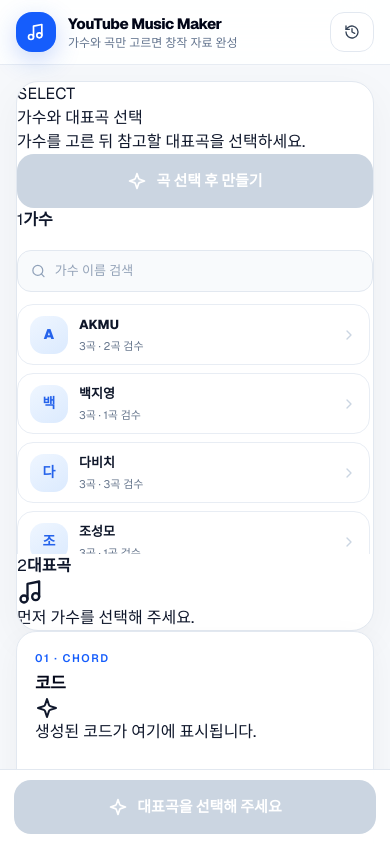
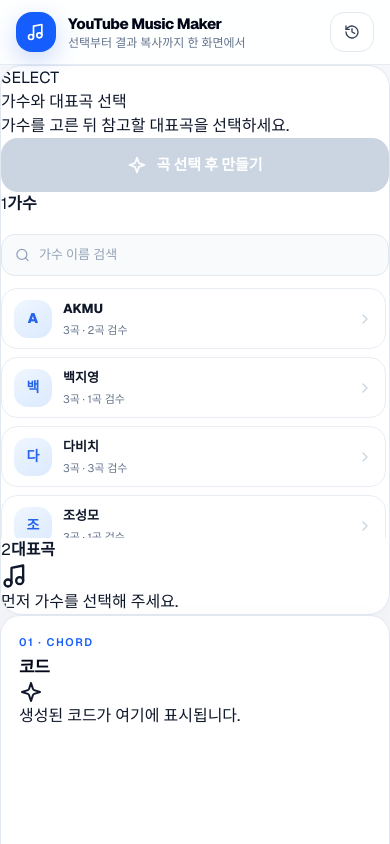
Before and after one commit to Flow4Work/Youtubemusic, a Next.js app: page / in a window 390 px wide. Shown: the top 844 px of the page. Built offline with nearby package versions, Linux system fonts and the light colour scheme.

Commit message:
Arrange generator as a dense one-page studio

```diff
--- a/src/components/music-generator.tsx
+++ b/src/components/music-generator.tsx
@@ -1,7 +1,7 @@
 "use client";
 
 import { useEffect, useMemo, useRef, useState } from "react";
-import { HistoryIcon, MusicIcon, RefreshIcon, SparklesIcon } from "@/components/icons";
+import { HistoryIcon, MusicIcon } from "@/components/icons";
 import { GeneratorResults } from "@/components/generator-results";
 import { GeneratorSelection } from "@/components/generator-selection";
 import { HistoryDrawer } from "@/components/history-drawer";
@@ -14,9 +14,9 @@ const targetLabel: Record<GenerationTarget, string> = { all: "전체 결과", ch
 function mergeTarget(current: GenerationResult, incoming: GenerationResult, target: GenerationTarget): GenerationResult {
   if (target === "all") return incoming;
   if (target === "chords") return { ...current, chords: incoming.chords };
-  if (target === "style") return { ...current, sunoStyle: incoming.sunoStyle };
+  if (target === "style") return { ...current, sunoStyle: incoming.sunoStyle, sunoStyleKorean: incoming.sunoStyleKorean };
   if (target === "lyrics") return { ...current, lyrics: incoming.lyrics };
-  if (target === "titles") return { ...current, titles: incoming.titles };
+  if (target === "titles") return { ...current, titles: incoming.titles, titlesEnglish: incoming.titlesEnglish };
   return { ...current, hashtags: incoming.hashtags };
 }
 
@@ -27,8 +27,13 @@ function makeId(): string {
 async function copyText(text: string): Promise<void> {
   if (navigator.clipboard?.writeText) return navigator.clipboard.writeText(text);
   const area = document.createElement("textarea");
-  area.value = text; area.style.position = "fixed"; area.style.opacity = "0";
-  document.body.appendChild(area); area.select(); document.execCommand("copy"); area.remove();
+  area.value = text;
+  area.style.position = "fixed";
+  area.style.opacity = "0";
+  document.body.appendChild(area);
+  area.select();
+  document.execCommand("copy");
+  area.remove();
 }
 
 export default function MusicGenerator({ artists }: { artists: Artist[] }) {
@@ -44,15 +49,22 @@ export default function MusicGenerator({ artists }: { artists: Artist[] }) {
   const [lyricsTab, setLyricsTab] = useState<"a" | "b">("a");
   const [simplified, setSimplified] = useState(false);
   const abortRef = useRef<AbortController | null>(null);
+  const copyTimerRef = useRef<number | null>(null);
 
   useEffect(() => {
     const frame = window.requestAnimationFrame(() => setHistory(loadHistory()));
-    return () => { window.cancelAnimationFrame(frame); abortRef.current?.abort(); };
+    return () => {
+      window.cancelAnimationFrame(frame);
+      abortRef.current?.abort();
+      if (copyTimerRef.current) window.clearTimeout(copyTimerRef.current);
+    };
   }, []);
+
   useEffect(() => {
     if (!historyOpen) return;
     const close = (event: KeyboardEvent) => { if (event.key === "Escape") setHistoryOpen(false); };
-    window.addEventListener("keydown", close); return () => window.removeEventListener("keydown", close);
+    window.addEventListener("keydown", close);
+    return () => window.removeEventListener("keydown", close);
   }, [historyOpen]);
 
   const filteredArtists = useMemo(() => {
@@ -66,23 +78,56 @@ export default function MusicGenerator({ artists }: { artists: Artist[] }) {
   const providerName = result?.provider === "groq" ? "Groq" : "Mock";
 
   function chooseArtist(id: string) {
-    setArtistId(id); setSongId(""); setResult(null); setMessage(null);
+    setArtistId(id);
+    setSongId("");
+    setResult(null);
+    setMessage(null);
   }
+
   function chooseSong(id: string) {
-    setSongId(id); setResult(null); setMessage(null);
+    setSongId(id);
+    setResult(null);
+    setMessage(null);
   }
+
   async function showCopied(key: string, text: string) {
-    try { await copyText(text); setCopied(key); window.setTimeout(() => setCopied((value) => value === key ? "" : value), 1400); }
-    catch { setMessage({ text: "복사에 실패했습니다. 브라우저 권한을 확인해 주세요.", error: true }); }
+    if (!text.trim()) return;
+    try {
+      await copyText(text);
+      setCopied(key);
+      if (copyTimerRef.current) window.clearTimeout(copyTimerRef.current);
+      copyTimerRef.current = window.setTimeout(() => {
+        setCopied("");
+        copyTimerRef.current = null;
+      }, 1400);
+    } catch {
+      setMessage({ text: "복사에 실패했습니다. 브라우저 권한을 확인해 주세요.", error: true });
+    }
   }
 
   async function generate(target: GenerationTarget) {
     if (!selectedArtist || !selectedSong || loading) return;
-    setLoading(target); setMessage(null); abortRef.current?.abort();
-    const controller = new AbortController(); abortRef.current = controller;
+    setLoading(target);
+    setMessage(null);
+    abortRef.current?.abort();
+    const controller = new AbortController();
+    abortRef.current = controller;
     try {
-      const existing = result ? { chords: result.chords, sunoStyle: result.sunoStyle, lyrics: result.lyrics, titles: result.titles, hashtags: result.hashtags } : undefined;
-      const response = await fetch("/api/generate", { method: "POST", headers: { "Content-Type": "application/json" }, body: JSON.stringify({ artist: selectedArtist, song: selectedSong, target, existing }), signal: controller.signal });
+      const existing = result ? {
+        chords: result.chords,
+        sunoStyle: result.sunoStyle,
+        sunoStyleKorean: result.sunoStyleKorean,
+        lyrics: result.lyrics,
+        titles: result.titles,
+        titlesEnglish: result.titlesEnglish,
+        hashtags: result.hashtags,
+      } : undefined;
+      const response = await fetch("/api/generate", {
+        method: "POST",
+        headers: { "Content-Type": "application/json" },
+        body: JSON.stringify({ artist: selectedArtist, song: selectedSong, target, existing }),
+        signal: controller.signal,
+      });
       const data = await response.json() as GenerateResponse & { error?: string };
       if (!response.ok) {
         if (response.status === 429) throw new Error("요청이 많습니다. 잠시 뒤 다시 시도해 주세요.");
@@ -90,37 +135,60 @@ export default function MusicGenerator({ artists }: { artists: Artist[] }) {
         throw new Error(data.error || "생성 요청에 실패했습니다.");
       }
       const merged = result ? mergeTarget(result, data.result, target) : data.result;
-      const payload: GeneratedPayload = { ...merged, id: target === "all" || !result ? makeId() : result.id, artistId: selectedArtist.id, artistName: selectedArtist.name, songId: selectedSong.id, songTitle: selectedSong.title, provider: data.provider, generatedAt: new Date().toISOString(), warning: data.warning };
-      setResult(payload); setSimplified(false); setHistory((current) => prependHistory(payload, current));
+      const payload: GeneratedPayload = {
+        ...merged,
+        id: target === "all" || !result ? makeId() : result.id,
+        artistId: selectedArtist.id,
+        artistName: selectedArtist.name,
+        songId: selectedSong.id,
+        songTitle: selectedSong.title,
+        provider: data.provider,
+        generatedAt: new Date().toISOString(),
+        warning: data.warning,
+      };
+      setResult(payload);
+      setSimplified(false);
+      setHistory((current) => prependHistory(payload, current));
       setMessage({ text: data.warning || `${targetLabel[target]} 생성이 완료되었습니다.`, error: false });
     } catch (error) {
       if (error instanceof Error && error.name === "AbortError") return;
       setMessage({ text: error instanceof Error ? error.message : "네트워크 오류가 발생했습니다.", error: true });
-    } finally { setLoading(null); abortRef.current = null; }
+    } finally {
+      setLoading(null);
+      abortRef.current = null;
+    }
   }
 
   function transpose(value: number) {
     if (!result) return;
     const next = { ...result, chords: transposeChordResult(result.chords, value), generatedAt: new Date().toISOString() };
-    setResult(next); setHistory((current) => prependHistory(next, current));
-  }
-  function loadSaved(item: GeneratedPayload) {
-    setArtistId(item.artistId); setSongId(item.songId); setResult(item); setHistoryOpen(false); setMessage({ text: "이전 결과를 불러왔습니다.", error: false });
+    setResult(next);
+    setHistory((current) => prependHistory(next, current));
   }
 
-  return <main className="min-h-screen bg-[#f6f8fb] pb-28 text-slate-900 md:pb-12">
-    <header className="sticky top-0 z-30 border-b border-slate-200/80 bg-white/90 backdrop-blur-xl"><div className="mx-auto flex h-16 max-w-[1600px] items-center justify-between px-4 sm:px-6 lg:px-8">
-      <div className="flex items-center gap-3"><span className="grid size-10 place-items-center rounded-2xl bg-blue-600 text-white shadow-[0_8px_24px_rgba(37,99,235,.25)]"><MusicIcon className="size-5"/></span><div><p className="text-[15px] font-extrabold tracking-[-0.03em] text-slate-950">YouTube Music Maker</p><p className="text-xs text-slate-500">가수와 곡만 고르면 창작 자료 완성</p></div></div>
+  function loadSaved(item: GeneratedPayload) {
+    setArtistId(item.artistId);
+    setSongId(item.songId);
+    setResult(item);
+    setHistoryOpen(false);
+    setMessage({ text: "이전 결과를 불러왔습니다.", error: false });
+  }
+
+  return <main className="min-h-screen bg-[#f6f8fb] text-slate-900">
+    <header className="sticky top-0 z-30 border-b border-slate-200/80 bg-white/90 backdrop-blur-xl"><div className="mx-auto flex h-16 max-w-[1800px] items-center justify-between px-4 sm:px-6 lg:px-8">
+      <div className="flex items-center gap-3"><span className="grid size-10 place-items-center rounded-2xl bg-blue-600 text-white shadow-[0_8px_24px_rgba(37,99,235,.25)]"><MusicIcon className="size-5"/></span><div><p className="text-[15px] font-extrabold tracking-[-0.03em] text-slate-950">YouTube Music Maker</p><p className="text-xs text-slate-500">선택부터 결과 복사까지 한 화면에서</p></div></div>
       <button type="button" onClick={() => setHistoryOpen(true)} className="secondary-button"><HistoryIcon className="size-4"/><span className="hidden sm:inline">최근 결과</span>{history.length > 0 && <span className="count-badge">{history.length}</span>}</button>
     </div></header>
 
-    <div className="mx-auto max-w-[1600px] px-4 pt-4 sm:px-6 lg:px-8">
-      <GeneratorSelection artists={filteredArtists} artistId={artistId} songId={songId} query={query} selectedArtist={selectedArtist} selectedSong={selectedSong} canGenerate={canGenerate} loadingTarget={loading} onQuery={setQuery} onArtist={chooseArtist} onSong={chooseSong} onGenerate={() => generate("all")}/>
-      {message && <div className={`mt-5 rounded-2xl border px-4 py-3 text-sm ${message.error ? "border-red-200 bg-red-50 text-red-700" : "border-blue-200 bg-blue-50 text-blue-700"}`} role="status">{message.text}</div>}
-      <GeneratorResults result={result} chords={displayChords} loading={loading} simplified={simplified} lyricsTab={lyricsTab} copied={copied} providerName={providerName} onGenerate={generate} onCopy={showCopied} onTranspose={transpose} onSimplified={() => setSimplified((value) => !value)} onLyricsTab={setLyricsTab}/>
+    <div className="studio-page">
+      <div className="studio-layout">
+        <GeneratorSelection artists={filteredArtists} artistId={artistId} songId={songId} query={query} selectedArtist={selectedArtist} selectedSong={selectedSong} canGenerate={canGenerate} loadingTarget={loading} onQuery={setQuery} onArtist={chooseArtist} onSong={chooseSong} onGenerate={() => generate("all")}/>
+        <GeneratorResults result={result} chords={displayChords} loading={loading} simplified={simplified} lyricsTab={lyricsTab} copied={copied} providerName={providerName} onGenerate={generate} onCopy={showCopied} onTranspose={transpose} onSimplified={() => setSimplified((value) => !value)} onLyricsTab={setLyricsTab}/>
+      </div>
+      {message && <div className={`status-message ${message.error ? "error" : "success"}`} role="status">{message.text}</div>}
     </div>
 
-    <div className="mobile-generate-bar md:hidden"><button type="button" onClick={() => generate("all")} disabled={!canGenerate} className="generate-button">{loading === "all" ? <RefreshIcon className="size-5 animate-spin"/> : <SparklesIcon className="size-5"/>}{loading === "all" ? "만드는 중" : selectedSong ? `${selectedSong.title}로 만들기` : "대표곡을 선택해 주세요"}</button></div>
+    {copied && <div className="global-copy-toast" role="status">클립보드에 복사되었습니다.</div>}
     <HistoryDrawer open={historyOpen} history={history} onClose={() => setHistoryOpen(false)} onLoad={loadSaved} onRemove={(id) => setHistory((current) => removeHistory(id, current))} onClear={() => setHistory(clearHistory())}/>
   </main>;
 }
```
